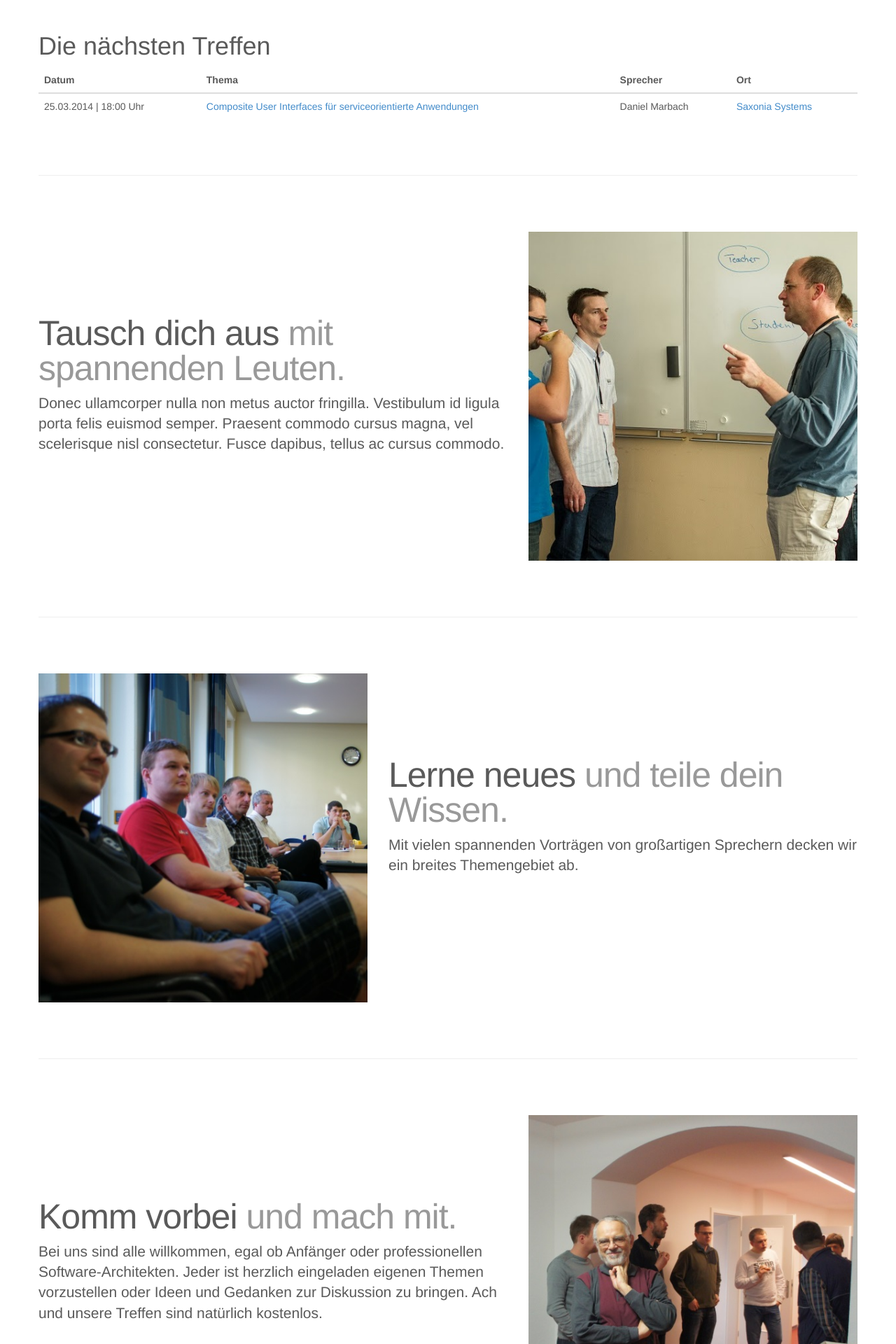
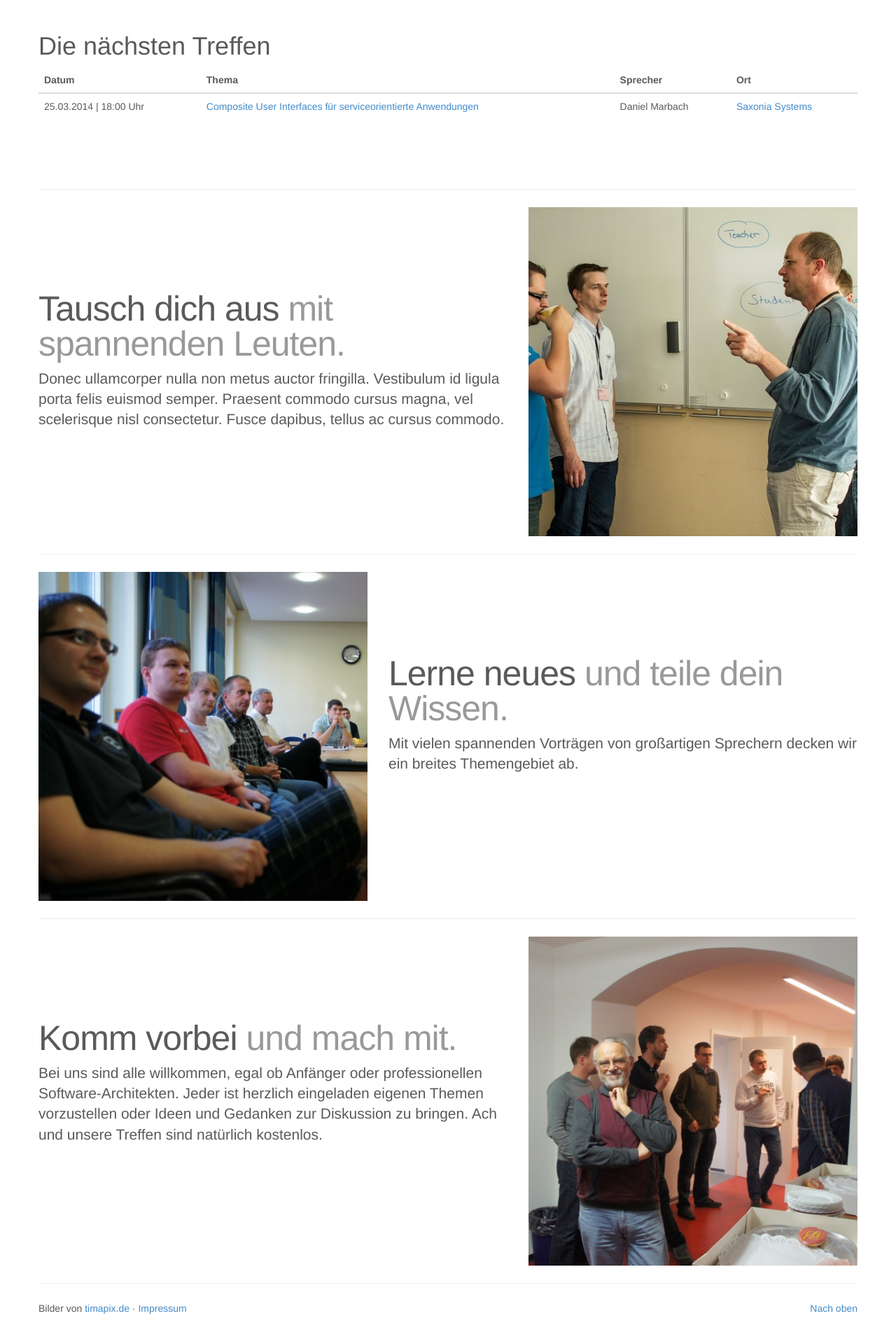
Before and after one commit to dddotnet/dddotnet.github.io, a Jekyll site: the page built from index.html, in a window 1280 px wide. Shown: the part 444-2364 px from the top of the page at 70% size. Built offline with Jekyll 4.4.1, drawn with Linux system fonts in a browser that asks for light colours; Markdown is read by kramdown in place of the engine named in the settings.

Commit message:
divider fix padding: 25px

```diff
--- a/Content/Site.css
+++ b/Content/Site.css
@@ -101,7 +101,7 @@ body {
 ------------------------- */
 
 .featurette-divider {
-    margin: 80px 0; /* Space out the Bootstrap <hr> more */
+    margin: 25px 0; /* Space out the Bootstrap <hr> more */
 }
 
 /* Thin out the marketing headings */
--- a/index.html
+++ b/index.html
@@ -106,7 +106,7 @@ layout: head_layout
 
     <div class="container marketing">
         <h1>Die n&auml;chsten Treffen</h1>
-        <table class="table">
+        <table class="table" style="margin-bottom: 100px">
             <thead>
                 <tr>
                     <th>Datum</th>
```
